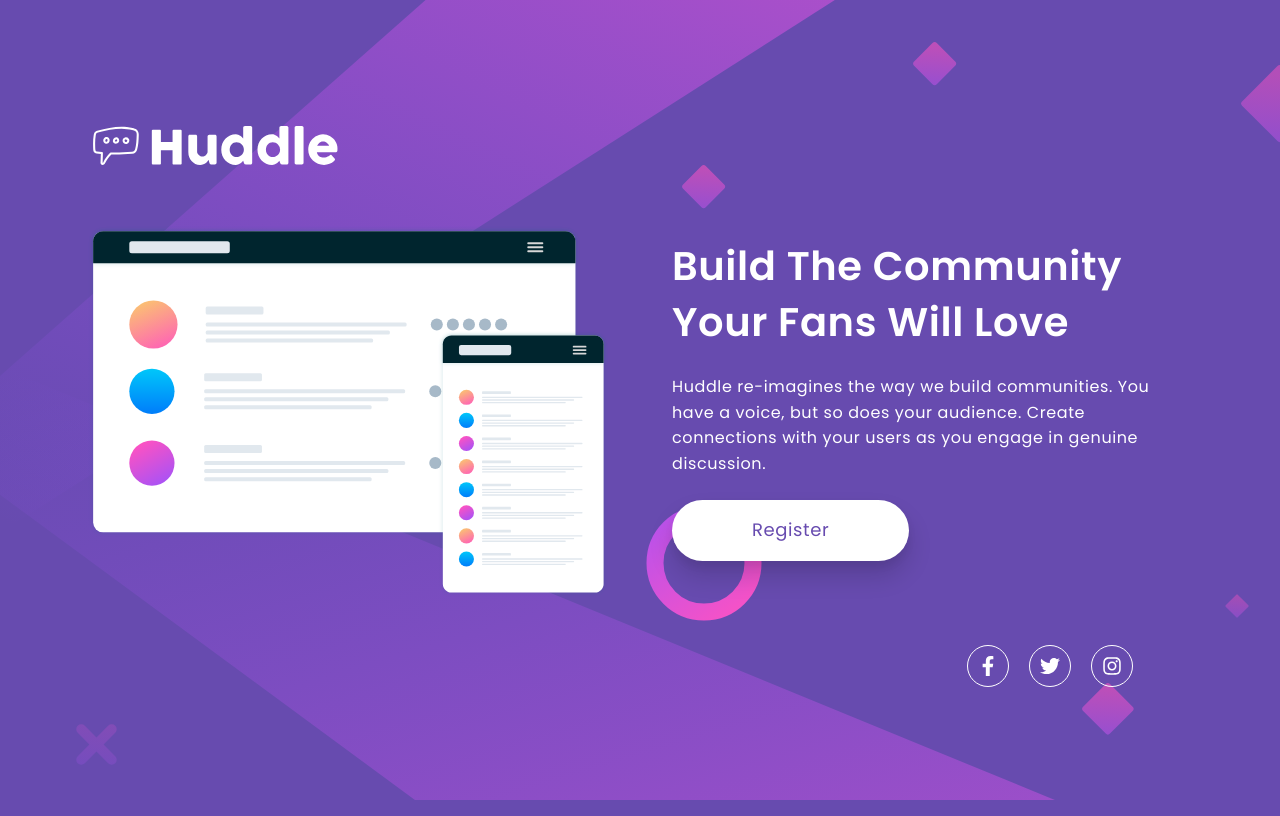
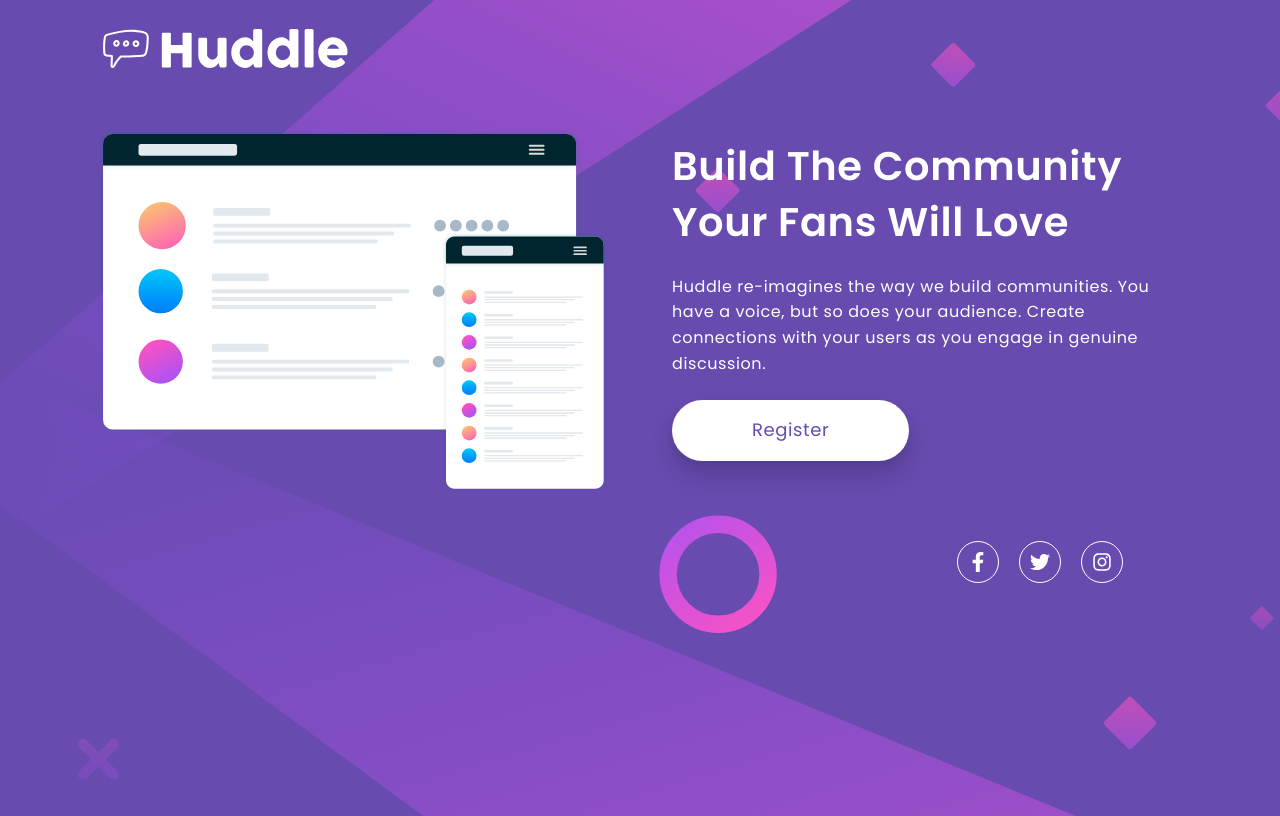
Before and after one commit to WebDevMirza/huddle-landing-page, a React (Create React App) app: page / in a window 1280 px wide. Built offline with nearby package versions, Linux system fonts and the light colour scheme.

Commit message:
fixing several issues

```diff
--- a/src/App.css
+++ b/src/App.css
@@ -31,6 +31,7 @@ body {
   line-height: var(--line-height);
   background: url(./images/bg-mobile.svg) no-repeat var(--bg-Violet);
   background-size: contain;
+  min-height: 100vh;
 }
 
 @media (min-width: 1024px) {
@@ -48,11 +49,21 @@ main {
   display: flex;
   justify-content: center;
   align-items: center;
-  min-height: 100vh;
 }
+
+header,
+main,
+footer {
+  max-width: 375px;
+  width: 90%;
+  margin: 0 auto;
+}
+
 @media (min-width: 1024px) {
-  main {
-    padding: 1rem 5rem;
+  header,
+  main,
+  footer {
+    max-width: 1100px;
   }
 }
 
--- a/src/App.js
+++ b/src/App.js
@@ -5,13 +5,11 @@ import Hero from "./compo/Hero";
 
 function App() {
   return (
-    <main>
-      <div>
-        <Header />
-        <Hero />
-        <Footer />
-      </div>
-    </main>
+    <>
+      <Header />
+      <Hero />
+      <Footer />
+    </>
   );
 }
 
--- a/src/compo/Footer.jsx
+++ b/src/compo/Footer.jsx
@@ -6,25 +6,25 @@ import IcoInstagram from "../images/instagram.svg";
 const Footer = () => {
   return (
     <>
-      <div>
+      <footer>
         <ul className="footer">
           <li>
             <a href="#">
-              <img src={IcoFacebook} role={"presentation"} width={50} height={50} />
+              <img src={IcoFacebook} alt="Facebook" width={50} height={50} />
             </a>
           </li>
           <li>
             <a href="#">
-              <img src={IcoTwitter} role={"presentation"} width={50} height={50} />
+              <img src={IcoTwitter} alt="Twitter" width={50} height={50} />
             </a>
           </li>
           <li>
             <a href="#">
-              <img src={IcoInstagram} role={"presentation"} width={50} height={50} />
+              <img src={IcoInstagram} alt="Instagram" width={50} height={50} />
             </a>
           </li>
         </ul>
-      </div>
+      </footer>
     </>
   );
 };
--- a/src/compo/Header.jsx
+++ b/src/compo/Header.jsx
@@ -4,9 +4,11 @@ import "./Header.css";
 const Header = () => {
   return (
     <>
-      <div className="logo">
-        <img src={Logo} alt="" role={"presentation"} />
-      </div>
+      <header className="logo">
+        <a href="#">
+          <img src={Logo} alt="Huddle" />
+        </a>
+      </header>
     </>
   );
 };
--- a/src/compo/Hero.css
+++ b/src/compo/Hero.css
@@ -38,7 +38,7 @@
 
 @media (min-width: 1024px) {
   .container {
-    max-width: 1440px;
+    max-width: 1100px;
     text-align: left;
     font-size: 1rem;
   }
--- a/src/compo/Hero.jsx
+++ b/src/compo/Hero.jsx
@@ -4,7 +4,7 @@ import HeroImg from "../images/illustration-mockups.svg";
 const Hero = () => {
   return (
     <>
-      <div className="container">
+      <main className="container">
         <div className="hero">
           <div className="hero-img">
             <img src={HeroImg} alt="hero image" />
@@ -20,7 +20,7 @@ const Hero = () => {
             </a>
           </div>
         </div>
-      </div>
+      </main>
     </>
   );
 };
```
